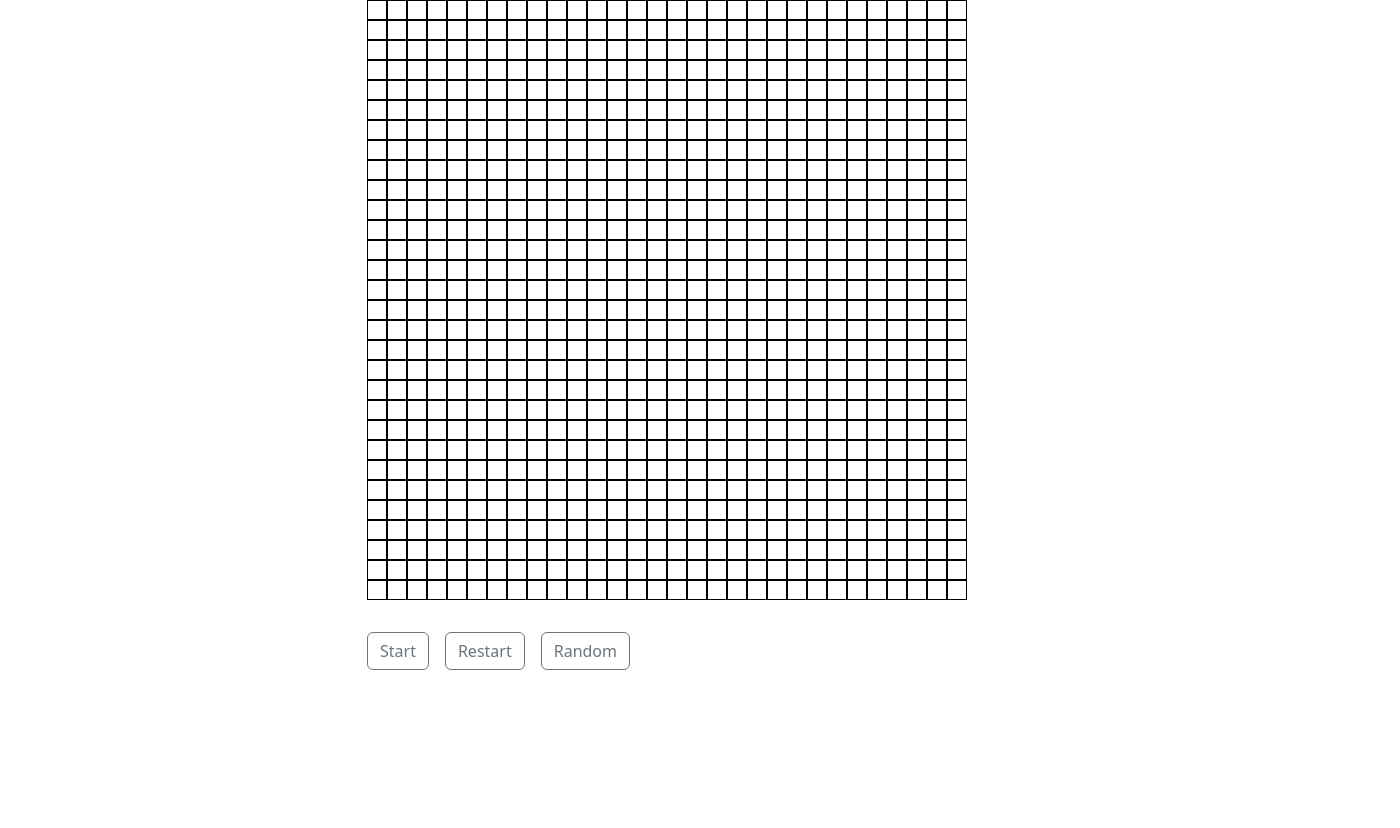
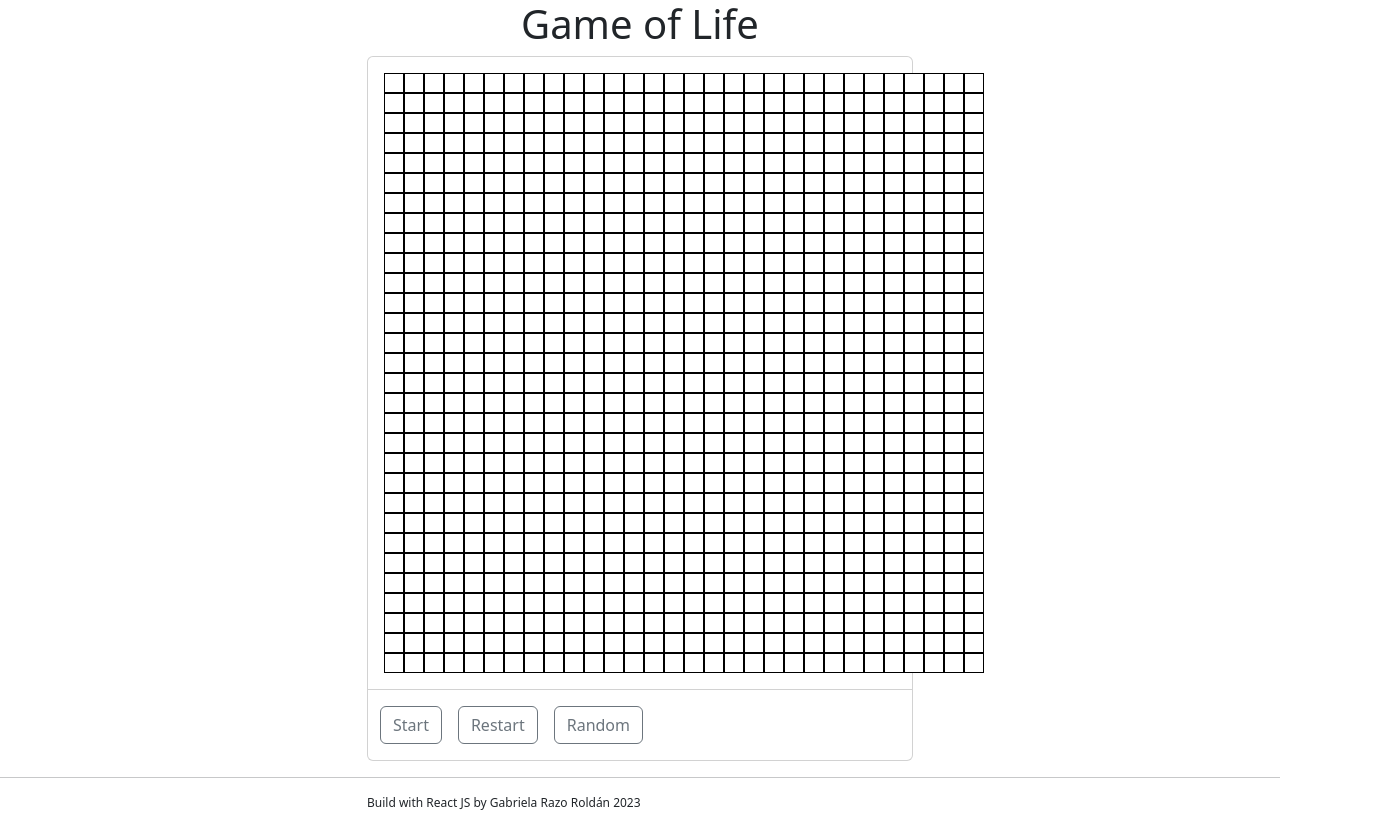
Before and after one commit to gabrielaRazo/game-of-life, a React (Create React App) app: page / in a window 1280 px wide. Shown: the whole page, 1400 px wide, since content can reach past the window. Before the commit the page ends 800 px from the top, so only its background shows below. Built offline with nearby package versions, Linux system fonts and the light colour scheme.

Commit message:
add: Title and footer

```diff
--- a/src/components/grid/grid.css
+++ b/src/components/grid/grid.css
@@ -5,5 +5,9 @@
 }
 
 .space {
-  margin-top: 2em;
+  margin-top: 1em;
 }
+
+.title {
+  text-align: center;
+}
--- a/src/components/grid/grid.js
+++ b/src/components/grid/grid.js
@@ -4,6 +4,8 @@ import Row from 'react-bootstrap/Row';
 import Col from 'react-bootstrap/Col';
 import Button from 'react-bootstrap/Button';
 import Stack from 'react-bootstrap/Stack';
+import Card from 'react-bootstrap/Card';
+import ListGroup from 'react-bootstrap/ListGroup';
 
 import './grid.css';
 
@@ -110,12 +112,14 @@ const Grid = () => {
   return (
     <Container>
       <Row>
-        <div className="space" />
         <Col
           lg={{ span: 6, offset: 3 }}
           md={{ span: 6, offset: 1 }}
           xs={{ span: 12, offset: 0 }}
         >
+          <h1 className="title">Game of Life</h1>
+          <Card>
+            <Card.Body>
               <div
                 style={{
                   display: 'grid',
@@ -140,6 +144,10 @@ const Grid = () => {
                     ))
                   )}
               </div>
+            </Card.Body>
+
+            <ListGroup className="list-group-flush">
+              <Container fluid>
                 <div className="space" />
                 <Stack direction="horizontal" gap={3}>
                   <Button
@@ -148,7 +156,10 @@ const Grid = () => {
                   >
                     {running ? 'Stop' : 'Start'}
                   </Button>
-            <Button variant="outline-secondary" onClick={() => onEmptyGrid()}>
+                  <Button
+                    variant="outline-secondary"
+                    onClick={() => onEmptyGrid()}
+                  >
                     Restart
                   </Button>
                   <Button
@@ -158,6 +169,10 @@ const Grid = () => {
                     Random
                   </Button>
                 </Stack>
+                <div className="space" />
+              </Container>
+            </ListGroup>
+          </Card>
         </Col>
       </Row>
     </Container>
--- a/src/pages/container/container.js
+++ b/src/pages/container/container.js
@@ -1,10 +1,12 @@
 import React from 'react';
 import Grid from '../../components/grid/grid';
+import Footer from '../footer/footer';
 
 const Container = () => {
   return (
     <div>
       <Grid />
+      <Footer />
     </div>
   );
 };
--- /dev/null
+++ b/src/pages/footer/footer.css
@@ -0,0 +1,3 @@
+.footer {
+  font-size: 12px;
+}
--- /dev/null
+++ b/src/pages/footer/footer.js
@@ -0,0 +1,28 @@
+import React from 'react';
+import Container from 'react-bootstrap/Container';
+import Row from 'react-bootstrap/Row';
+import Col from 'react-bootstrap/Col';
+import './footer.css';
+
+const Footer = () => {
+  return (
+    <>
+      <hr />
+      <Container>
+        <Row>
+          <Col
+            lg={{ span: 11, offset: 3 }}
+            md={{ span: 11, offset: 1 }}
+            xs={{ span: 11, offset: 1 }}
+          >
+            <p className="footer">
+              Build with React JS by Gabriela Razo Roldán 2023
+            </p>
+          </Col>
+        </Row>
+      </Container>
+    </>
+  );
+};
+
+export default Footer;
```
Lines whose indentation alone changed are shown as unchanged.
